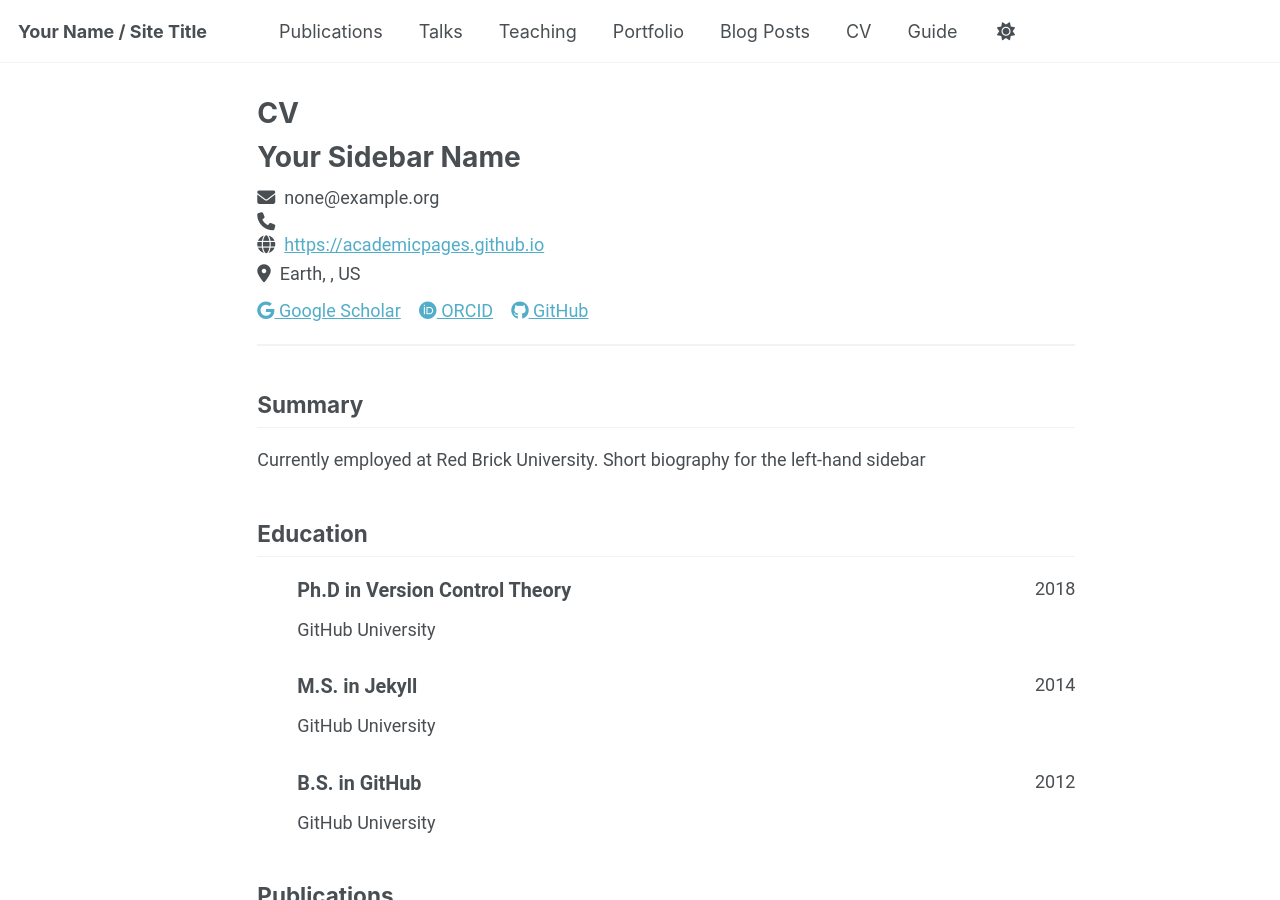
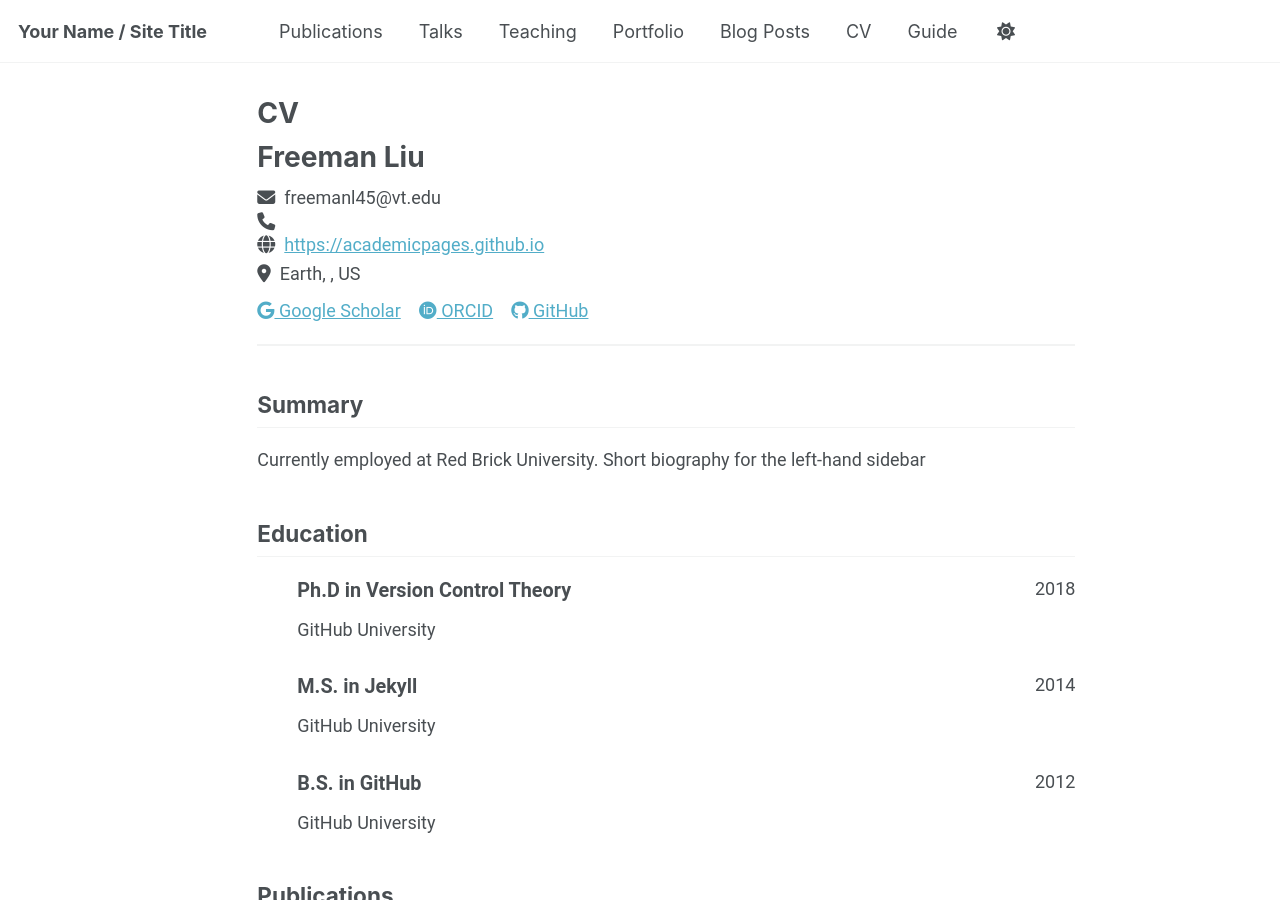
Before and after one commit to freemanl45/freemanl45.github.io, a Jekyll site: the page built from _pages/cv-json.md, in a window 1280 px wide and 900 px high. Built offline with Jekyll 4.4.1, drawn with Linux system fonts in a browser that asks for light colours; a script bundle is joined from its source files by our own code; library files that are not in the unit come from our copies.

Commit message:
First commit

```diff
--- a/_data/cv.json
+++ b/_data/cv.json
@@ -1,7 +1,7 @@
 {
   "basics": {
-    "name": "Your Sidebar Name",
-    "email": "none@example.org",
+    "name": "Freeman Liu",
+    "email": "freemanl45@vt.edu",
     "phone": "",
     "website": "https://academicpages.github.io",
     "summary": "Currently employed at Red Brick University. Short biography for the left-hand sidebar",
```
